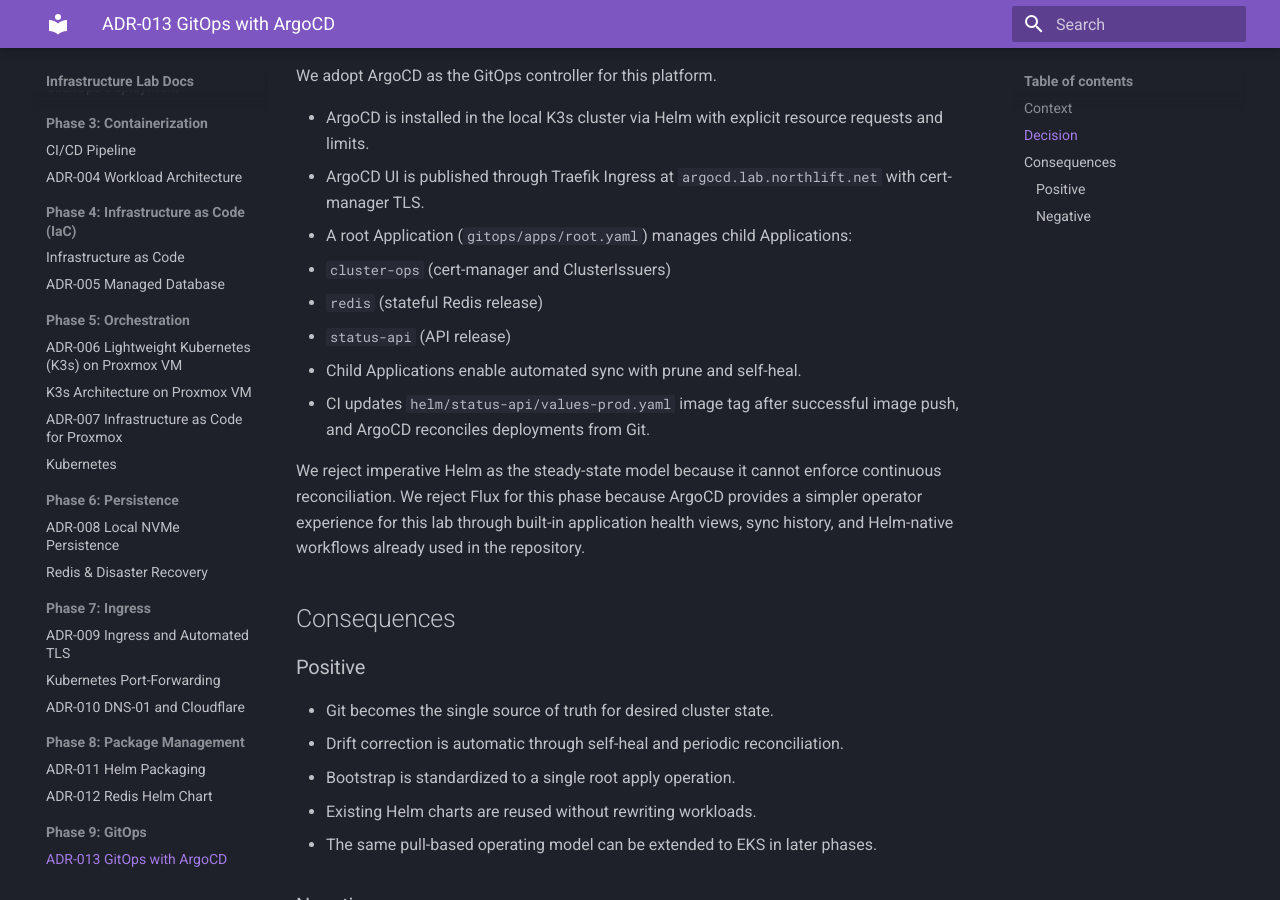
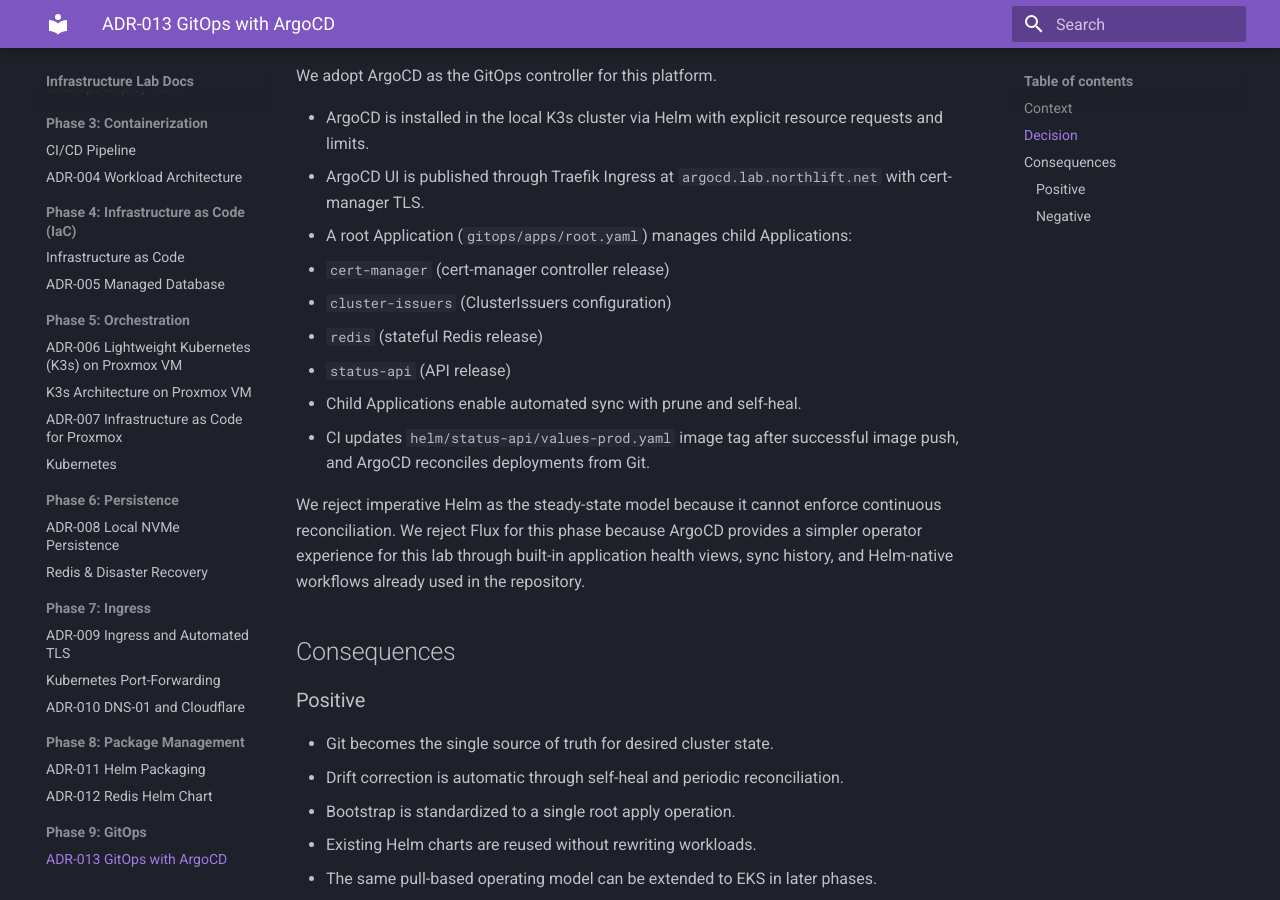
Before and after one commit to Upwind1647/infrastructure-lab, an MkDocs documentation site: the page built from docs/phase9/adr-013-gitops-argocd.md, in a window 1280 px wide and 900 px high, scrolled down 711 px. Built offline with MkDocs 1.6.1 and Material for MkDocs 9.7.7, drawn with Linux system fonts in a browser that asks for light colours.

Commit message:
Update docs/phase9/adr-013-gitops-argocd.md
Co-authored-by: Copilot <175728472+Copilot@users.noreply.github.com>

```diff
--- a/docs/phase9/adr-013-gitops-argocd.md
+++ b/docs/phase9/adr-013-gitops-argocd.md
@@ -24,7 +24,8 @@ We adopt ArgoCD as the GitOps controller for this platform.
 - ArgoCD is installed in the local K3s cluster via Helm with explicit resource requests and limits.
 - ArgoCD UI is published through Traefik Ingress at `argocd.lab.northlift.net` with cert-manager TLS.
 - A root Application (`gitops/apps/root.yaml`) manages child Applications:
-  - `cluster-ops` (cert-manager and ClusterIssuers)
+  - `cert-manager` (cert-manager controller release)
+  - `cluster-issuers` (ClusterIssuers configuration)
   - `redis` (stateful Redis release)
   - `status-api` (API release)
 - Child Applications enable automated sync with prune and self-heal.
```
